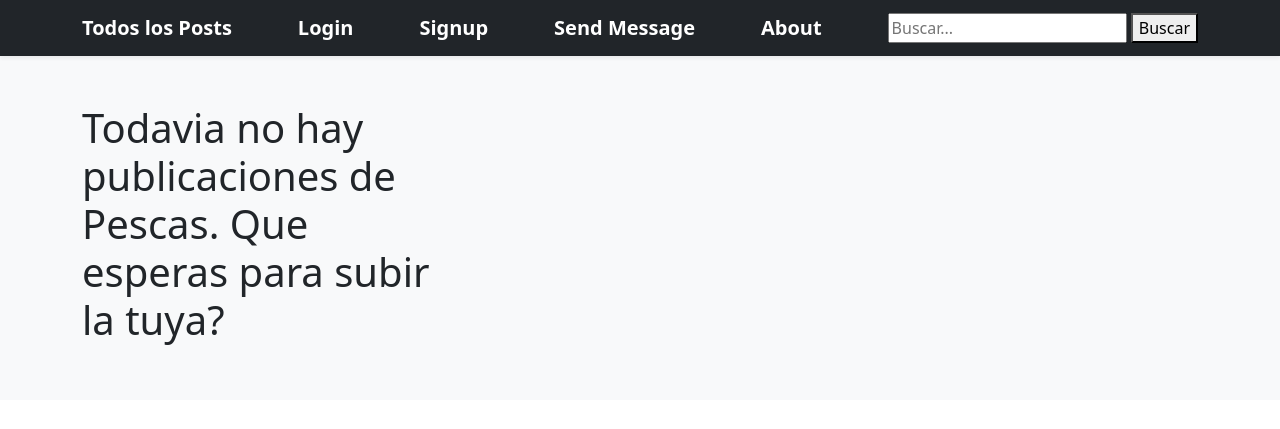
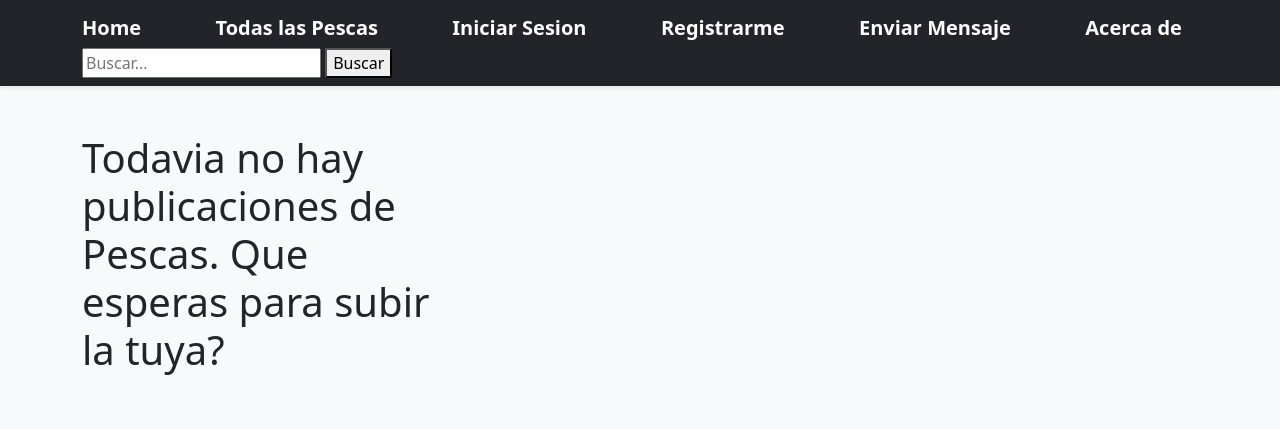
Before and after one commit to gilmariano/entrega_final_Gil, a Django app: page / in a window 1280 px wide. Shown: the top 429 px of the page. Run offline with Django 4.2, Linux system fonts and the light colour scheme; data that the repository does not hold is empty; some libraries are stand-ins or nearby versions.

Commit message:
Cambio ubicacion avatar y nombres

```diff
--- a/AppPesca/models.py
+++ b/AppPesca/models.py
@@ -12,7 +12,7 @@ class Pesca(models.Model):
     peso = models.FloatField()
     imagen = models.ImageField(upload_to="lista", null=True, blank=True)
     propietario = models.ForeignKey(to=User, on_delete=models.CASCADE , related_name = "propietario")
-    created_at = models.DateTimeField(default=timezone.now)
+    creado_el = models.DateTimeField(auto_now_add=True)
 
     @property
     def image_url(self):
--- a/AppPesca/templates/AppPesca/base.html
+++ b/AppPesca/templates/AppPesca/base.html
@@ -89,18 +89,19 @@
   <div class="navbar navbar-dark bg-dark shadow-sm">
     <div class="container">
 
+      <a href="{% url 'index' %}" class="navbar-brand d-flex align-items-center">
+
+        <strong>Home</strong>
+      </a>
+
        <a href="{% url 'pescado-list' %}" class="navbar-brand d-flex align-items-center">
 
-        <strong>Todos los Posts</strong>
+        <strong>Todas las Pescas</strong>
       </a>
 
       {% if user.is_authenticated %}
 
-      {%if user.profile.avatar_url %}
-      <img src="{{user.profile.avatar_url}}" height="144" width="144">
-      {% else %}
-      <a class="navbar-brand" href="{% url 'profile-create' %}">Sin avatar</a>
-      {% endif %}
+
 
       <a href="{% url 'pescado-create' %}" class="navbar-brand d-flex align-items-center">
         <svg xmlns="http://www.w3.org/2000/svg" width="20" height="20" fill="none" stroke="currentColor" stroke-linecap="round" stroke-linejoin="round" stroke-width="2" aria-hidden="true" class="me-2" viewBox="0 0 24 24"><path d="M23 19a2 2 0 0 1-2 2H3a2 2 0 0 1-2-2V8a2 2 0 0 1 2-2h4l2-3h6l2 3h4a2 2 0 0 1 2 2z"></path><circle cx="12" cy="13" r="4"></circle></svg>
@@ -114,7 +115,7 @@
 
       <a href="{% url 'profile-update' user.profile.id %}" class="navbar-brand d-flex align-items-center">
 
-        <strong>Profile</strong>
+        <strong>Perfil</strong>
       </a>
 
       {% else %}
@@ -130,6 +131,12 @@
         <strong>Mis Mensajes</strong>
       </a>
 
+      {%if user.profile.avatar_url %}
+      <img src="{{user.profile.avatar_url}}" height="75" width="75">
+      {% else %}
+      <a class="navbar-brand" href="{% url 'profile-create' %}">Sin avatar</a>
+      {% endif %}
+
       <a href="{% url 'logout' %}" class="navbar-brand d-flex align-items-center">
 
         <strong>{{ user.username }} | Logout</strong>
@@ -137,22 +144,22 @@
       {% else %}
       <a href="{% url 'login' %}" class="navbar-brand d-flex align-items-center">
 
-        <strong>Login</strong>
+        <strong>Iniciar Sesion</strong>
       </a>
       <a href="{% url 'signup' %}" class="navbar-brand d-flex align-items-center">
 
-        <strong>Signup</strong>
+        <strong>Registrarme</strong>
       </a>
       {% endif %}
 
       <a href="{% url 'mensaje-create' %}" class="navbar-brand d-flex align-items-center">
 
-        <strong>Send Message</strong>
+        <strong>Enviar Mensaje</strong>
       </a>
 
       <a href="{% url 'about' %}" class="navbar-brand d-flex align-items-center">
 
-        <strong>About</strong>
+        <strong>Acerca de</strong>
       </a>
 
       <form method="get" action="{% url 'pescado-search' %}">
--- a/AppPesca/templates/AppPesca/index.html
+++ b/AppPesca/templates/AppPesca/index.html
@@ -4,14 +4,17 @@
 
 {% block main %}
 <main>
+
   <div class="album py-5 bg-light">
     <div class="container">
       {% block cards %}
+
       <ul>
         {% for pesca in pescados %}
-          <li>{{ pesca.nombre }} - {{ pesca.propietario.username }} - {{ pesca.created_at }}</li>
+          <li>{{ pesca.nombre }} - {{ pesca.propietario.username }} - {{ pesca.creado_el }}</li>
         {% endfor %}
       </ul>
+
       {% endblock %}
     </div>
   </div>
--- a/AppPesca/templates/AppPesca/pesca_detail.html
+++ b/AppPesca/templates/AppPesca/pesca_detail.html
@@ -7,7 +7,7 @@
 <div class="d-flex justify-content-center">
     <div class="col col-8" style="text-align: center;">
         <h1>Detalle del post</h1>
-        <p class="lead">Fecha: {{ pescado.created_at }}</p>
+        <p class="lead">Fecha: {{ pescado.creado_el }}</p>
         <h1 class="mt-5">{{ pescado.nombre }}</h1>
         <p><img height="256px" src="{{pescado.image_url}}"></p>
         <p class="lead">Pescador: {{ autor }}</p>
--- a/AppPesca/views.py
+++ b/AppPesca/views.py
@@ -1,7 +1,7 @@
 from django.db.models import Q
 from django.shortcuts import render
 from AppPesca.models import Pesca, Profile, Mensaje
-from AppPesca.forms import PostForm
+from AppPesca.forms import PostForm, SearchForm
 from django.urls import reverse_lazy
 from django.views.generic import ListView, DetailView, CreateView, UpdateView, DeleteView
 from django.contrib.auth.views import LoginView, LogoutView
@@ -148,4 +148,4 @@ class IndexView(ListView):
     context_object_name = 'pescados'
 
     def get_queryset(self):
-        return Pesca.objects.order_by('-created_at').all()[:2]
+        return Pesca.objects.order_by('-creado_el').all()[:2]
```
Also changed, not shown: AppPesca/migrations/0005_rename_created_at_pesca_creado_el.py (added), AppPesca/migrations/0006_alter_pesca_creado_el.py (added), README.md, media/lista/leyenda-del-dorado_w0oXsCU.png (added), media/lista/surubi_JD8SMVy.png (added).
